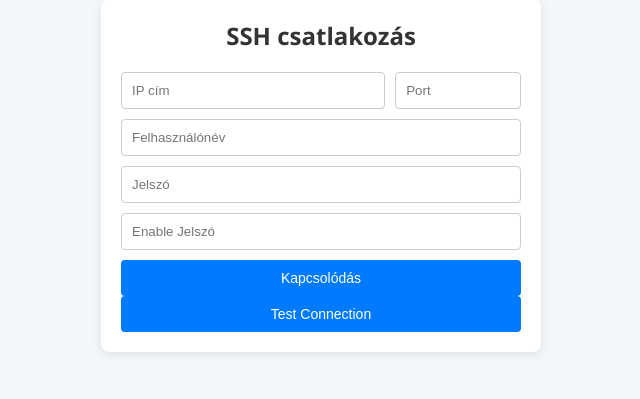
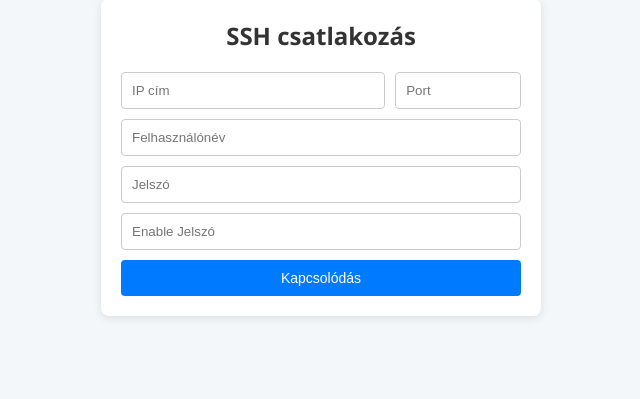
Before and after one commit to nagynooel/Halozati-eszkoz-iranyito-UI, a Django app: page / in a window 1280 px wide. Shown: the part 85-484 px from the top of the page, without its empty margins (319-959 px from the left). Run offline with Django 5.2, Linux system fonts and the light colour scheme.

Commit message:
Teszt gomb kivétele

```diff
--- a/network/templates/network/index.html
+++ b/network/templates/network/index.html
@@ -29,7 +29,6 @@
         <input type="password" id="enable-password-input" name="enable-password-input" placeholder="Enable Jelszó"/>
         <button type="submit" id="connect-button">Kapcsolódás</button>
         <!-- Add this button below the existing connection form -->
-<button type="button" id="test-connection-button" onclick="testConnection()">Test Connection</button>
     </form>
 
     <!-- Kapcsolat állapotának megjelenítése -->
```
